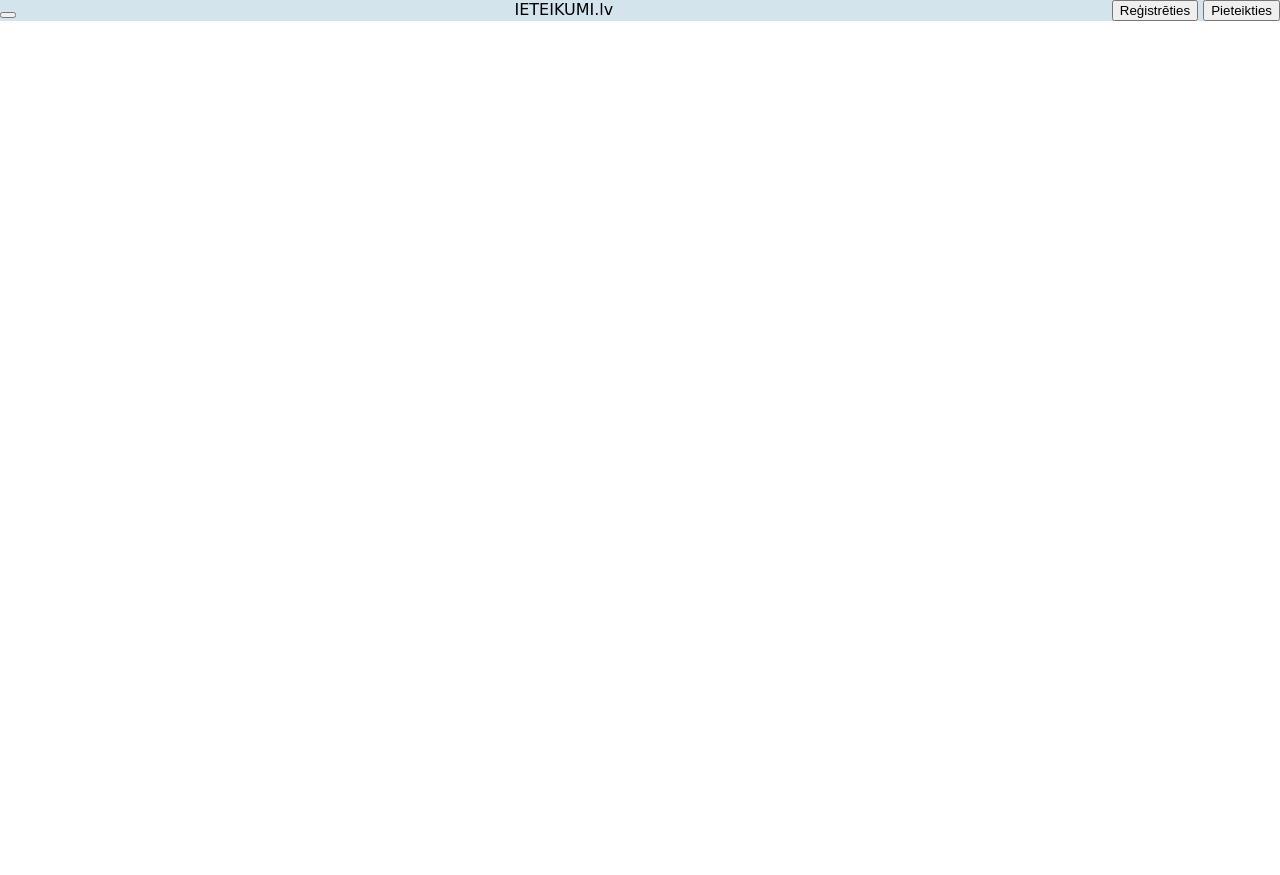
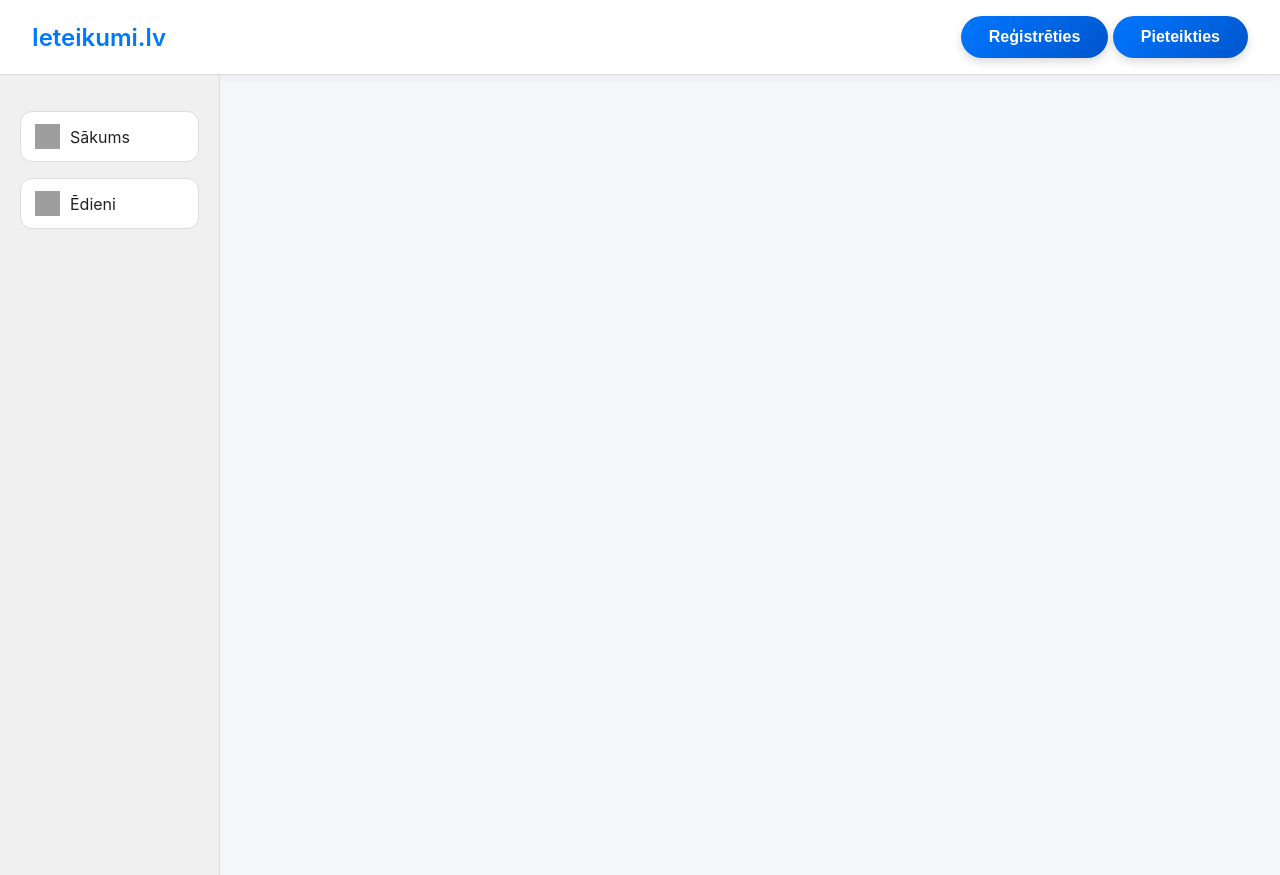
Before and after one commit to kogribi/Ieteikumi, a PHP site: page /ieteikumi.php in a window 1280 px wide. Before the commit the page ends 21 px from the top, so only its background shows below. Run offline with PHP 8.4, Linux system fonts and the light colour scheme; grey boxes are pictures that could not be loaded.

Commit message:
home page design update

```diff
--- a/ieteikumi.css
+++ b/ieteikumi.css
@@ -1,12 +1,105 @@
-body{
-    font-family: 'Comic Sans MS';
-    margin: 0;
+
+body {
+  font-family: 'Inter', 'Poppins', sans-serif;
+  background-color: #f5f6fa;
+  color: #222;
+  margin: 0;
 }
-header{
-    display: flex;
-    justify-content: space-between;
-    background-color: #D4E4EC;
+
+
+header {
+  display: flex;
+  align-items: center;
+  justify-content: space-between;
+  background-color: #ffffff;
+  padding: 1rem 2rem;
+  box-shadow: 0 2px 10px rgba(0, 0, 0, 0.05);
+  border-bottom: 1px solid #ddd;
 }
-.home{
-place-items: center;
+
+.title {
+  text-align: center;
+  place-content: center;
+  font-weight: 600;
+  font-size: 1.5rem;
+  color: #0077ff;
 }
+
+
+.max-w-full {
+  max-width: 100%;
+}
+.min-h-screen {
+  min-height: 100vh;
+}
+
+
+.boton-elegante {
+  padding: 12px 28px;
+  border: none;
+  border-radius: 30px;
+  background: linear-gradient(135deg, #0077ff, #0055cc);
+  color: white;
+  font-size: 1rem;
+  cursor: pointer;
+  font-weight: 600;
+  position: relative;
+  overflow: hidden;
+  transition: all 0.3s ease;
+  box-shadow: 0 4px 10px rgba(0, 0, 0, 0.15);
+}
+
+.boton-elegante::after {
+  content: "";
+  position: absolute;
+  top: 0;
+  left: 0;
+  width: 100%;
+  height: 100%;
+  background: radial-gradient(
+    circle,
+    rgba(255, 255, 255, 0.25) 0%,
+    rgba(255, 255, 255, 0) 70%
+  );
+  transform: scale(0);
+  transition: transform 0.5s ease;
+}
+
+.boton-elegante:hover::after {
+  transform: scale(4);
+}
+
+.boton-elegante:hover {
+  transform: translateY(-3px);
+  background: linear-gradient(135deg, #0055cc, #0077ff);
+}
+
+.sidebar {
+  width: 220px;
+  background-color: #f0f0f0;
+  color: #222;
+  height: 100vh;
+  padding: 20px;
+  box-sizing: border-box;
+  border-right: 1px solid #ddd;
+}
+
+.sidebar-options {
+  display: flex;
+  align-items: center;
+  margin-top: 1rem;
+  padding: 12px 14px;
+  gap: 10px;
+  border: 1px solid #ddd;
+  border-radius: 12px;
+  background-color: white;
+  transition: all 0.3s ease;
+}
+
+.sidebar-options:hover {
+  background-color: #0077ff;
+  color: white;
+  cursor: pointer;
+  transform: translateX(5px);
+  box-shadow: 0 4px 10px rgba(0, 119, 255, 0.2);
+}
--- a/ieteikumi.php
+++ b/ieteikumi.php
@@ -13,21 +13,24 @@ session_start();
     <link href="ieteikumi.css" rel="stylesheet">
 </head>
 <body>
-    <Header class="header">
-        <div class="home">
-            <button class="home_button"></button>
-        </div>
-        <div>
-            IETEIKUMI.lv
+    <div class="min-h-screen max-w-full">
+    <header class="header">
+        <div class="title">
+            Ieteikumi.lv
         </div>
         <div>
             <?php if (!isset($_SESSION['user_id'])): ?>
-    <a href="register.php"><button>Reģistrēties</button></a>
-    <a href="login.php"><button>Pieteikties</button></a>
+    <a href="register.php"><button class="boton-elegante">Reģistrēties</button></a>
+    <a href="login.php"><button class="boton-elegante">Pieteikties</button></a>
 <?php else: ?>
-    <a href="profile.php"><button>Profils</button></a>
-    <a href="logout.php"><button>Atteikties</button></a>
+    <a href="profile.php"><button class="boton-elegante">Profils</button></a>
+    <a href="logout.php"><button class="boton-elegante">Atteikties</button></a>
 <?php endif; ?>
         </div>
+    </header>
+    <div class="sidebar">
+       <a><div class="sidebar-options"><img width="25" height="25" src="https://img.icons8.com/ios/50/home--v1.png" alt="home--v1"/>Sākums</div></a>
+       <div class="sidebar-options"><img width="25" height="25" src="https://img.icons8.com/ios/50/cutlery.png" alt="cutlery"/>Ēdieni</div>
+    </div>
 </body>
 </html>
```
Also changed, not shown: images/icons8-home.gif (added).
